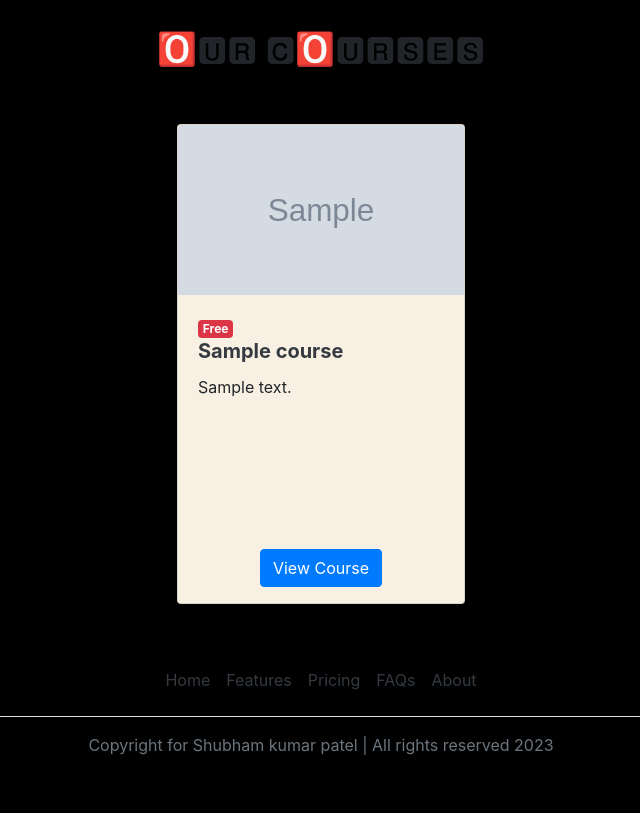
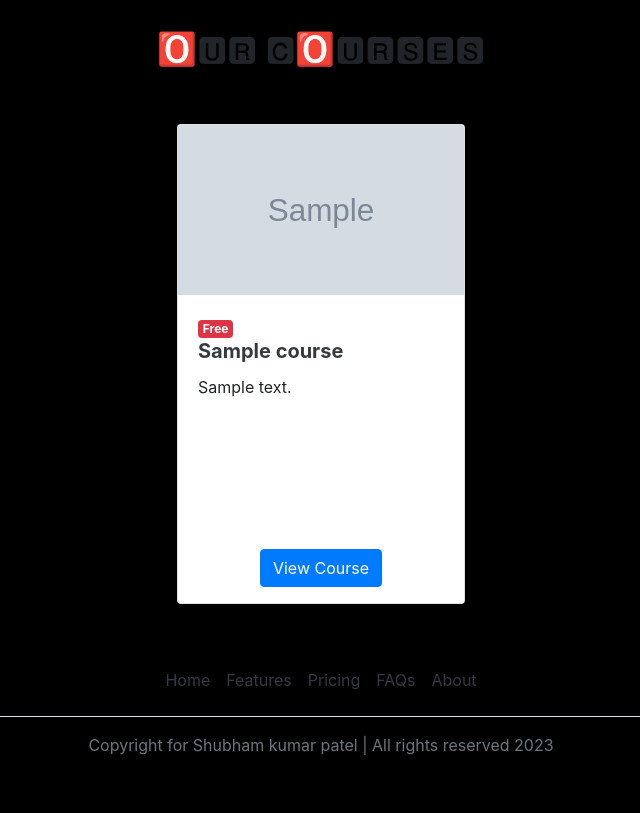
Before and after one commit to shubham3246/Online-learning-platform, a Django app: template home/templates/home.html in a window 1280 px wide. Shown: the part 409-1222 px from the top of the page, without its empty margins (319-959 px from the left). Run offline with Django 3.2, Linux system fonts and the light colour scheme; the template is opened without the code that fills it: most values are stand-ins (such as "Sample title", 1, 10 or a date in 2020); grey boxes marked "Sample" are stand-in pictures; some libraries are stand-ins or nearby versions.

Commit message:
Update home.html

```diff
--- a/home/templates/home.html
+++ b/home/templates/home.html
@@ -7,7 +7,7 @@
 <div class="container mt-4 " >
       <div class="row d-flex justify-content-center">
         {% for c in course %}
-            <div class="card m-3" style="width: 18rem; height: 30rem; overflow: hidden; background-color:#F8F0E3">
+            <div class="card m-3" style="width: 18rem; height: 30rem; overflow: hidden;">
 
                 <img class="card-img-top" style="height: 170px; object-fit:cover" src="/media/{{c.course_image}}" alt="Card image cap">
 
```
